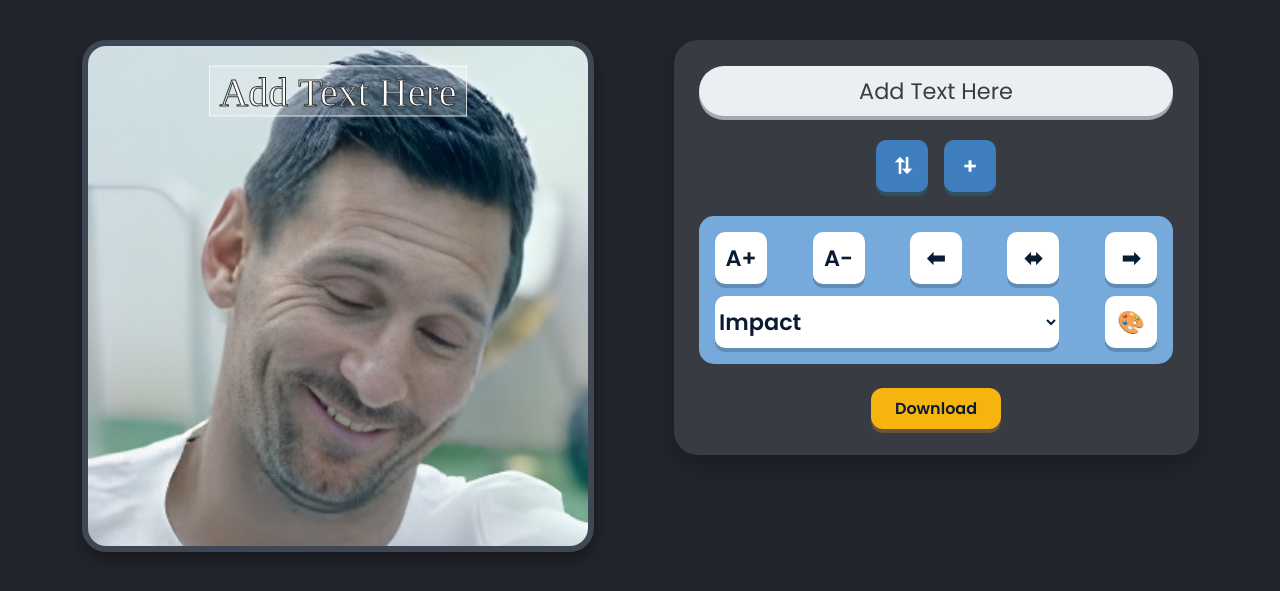
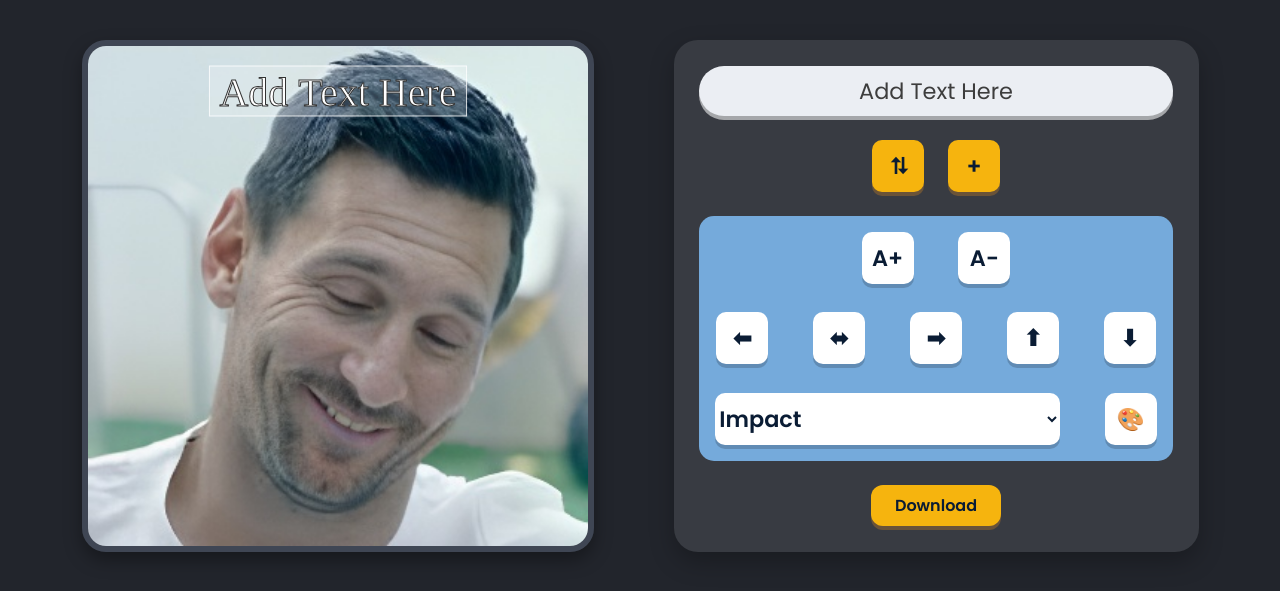
Before and after one commit to DebyHenen/Sprint2---Meme-Generator, a plain HTML site: page index.html in a window 1280 px wide. Both pictures are taken after a click on the link "Editor". Shown: the part 89-680 px from the top of the page. Drawn offline with Linux system fonts and the light colour scheme.

Commit message:
Implement vertical text positioning controls

```diff
--- a/css/main.css
+++ b/css/main.css
@@ -183,17 +183,20 @@ h1 {
 .line-controls {
     display: flex;
     justify-content: center;
-    gap: 1rem;
+    gap: 1.5rem;
 }
 
 .style-controls {
     padding: 1rem;
     border-radius: 15px;
     background-color: var(--clr-primary-base);
-    display: grid;
-    grid-template-columns: repeat(5, 52px);
-    gap: .8rem;
+    /* display: grid; */
+    /* grid-template-columns: repeat(5, 52px); */
+    display: flex;
+    flex-direction: column;
+    gap: 1.8rem;
     justify-content: space-between;
+    /* align-items: center; */
 }
 
 .btn {
@@ -220,9 +223,17 @@ h1 {
 }
 
 .btn-line {
-    background-color: var(--clr-primary--1);
-    color: white;
-    box-shadow: 0 4px 0 rgba(4, 180, 224, 0.18);
+    background-color: var(--clr-secondary);
+    color: var(--clr-text-2);
+    box-shadow: 0 4px 0 rgba(255, 156, 27, 0.25);
+}
+
+.font-size, .position, .design-txt {
+    /* grid-column: span 2; */
+      display: flex;
+    justify-content: center;
+    align-items: center;
+    gap: 2.8rem;
 }
 
 .color-picker {
@@ -232,9 +243,10 @@ h1 {
     pointer-events: none;
 
 }
-.font-select{
+
+.font-select {
     grid-column: span 4;
-    width: 100%;
+    width: 78%;
 }
 
 .actions {
@@ -414,15 +426,15 @@ h1 {
         overflow-y: auto;
     }
 
- .section-gallery {
+    .section-gallery {
         margin: 0;
         padding: 1rem;
         border-radius: 8px 8px 0 0;
     }
 
-      .section-editor {
+    .section-editor {
         margin: 0;
-      }
+    }
 
     .section-gallery::-webkit-scrollbar,
     .section-editor::-webkit-scrollbar {
@@ -437,11 +449,9 @@ h1 {
 
     .section-gallery::-webkit-scrollbar-thumb,
     .section-editor::-webkit-scrollbar-thumb {
-        background: linear-gradient(
-            180deg,
-            var(--clr-primary-base),
-            var(--clr-primary--1)
-        );
+        background: linear-gradient(180deg,
+                var(--clr-primary-base),
+                var(--clr-primary--1));
         border-radius: 999px;
     }
 
--- a/index.html
+++ b/index.html
@@ -45,11 +45,20 @@
                     </div>
 
                     <div class="style-controls">
+                        <div class="font-size">
                             <button onclick="onSetFontSize(2)" class="btn">A+</button>
                             <button onclick="onSetFontSize(-2)" class="btn">A-</button>
+                        </div>
+
+                        <div class="position">
                             <button onclick="onSetTextAlign('left')" class="btn">⬅</button>
                             <button onclick="onSetTextAlign('center')" class="btn">⬌</button>
                             <button onclick="onSetTextAlign('right')" class="btn">➡</button>
+                            <button onclick="onMoveLine(-10)" class="btn">⬆</button>
+                            <button onclick="onMoveLine(10)" class="btn">⬇</button>
+                        </div>
+
+                        <div class="design-txt">
                             <select class="font-select btn" onclick="onSetFontFamily(this.value)">
                                 <option value="Impact">Impact</option>
                                 <option value="Arial">Arial</option>
@@ -60,9 +69,11 @@
                             <button onclick="onOpenClrPicker()" class="btn">🎨
                                 <input type="color" class="color-picker" oninput="onSetColor(this.value)"></button>
                         </div>
+                    </div>
 
                     <div class="actions">
-                    <a class="btn-download" href="#" onclick="onDownloadMeme(this)" download="file-name">Download</a>
+                        <a class="btn-download" href="#" onclick="onDownloadMeme(this)"
+                            download="file-name">Download</a>
 
                     </div>
 
--- a/js/meme.controller.js
+++ b/js/meme.controller.js
@@ -109,6 +109,11 @@ function onSetTextAlign(align) {
     renderMeme()
 }
 
+function onMoveLine(diff){
+moveLine(diff, gElCanvas.height)
+renderMeme()
+}
+
 function updateCurrInput() {
     const meme = getMeme()
     const line = meme.lines[meme.selectedLineIdx]
--- a/js/meme.service.js
+++ b/js/meme.service.js
@@ -76,6 +76,14 @@ function setTextAlign(align, canvasWidth) {
 
 }
 
+function moveLine(diff, canvasHeight) {
+    const line = gMeme.lines[gMeme.selectedLineIdx]
+    line.y += diff
+
+    if (line.y < line.size) line.y = line.size
+    if (line.y > canvasHeight - 10) line.y = canvasHeight - 10
+}
+
 function setSelectedLine(idx) {
     gMeme.selectedLineIdx = idx
 }
```
Lines whose indentation alone changed are shown as unchanged.
